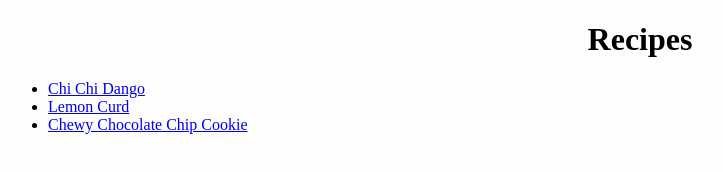
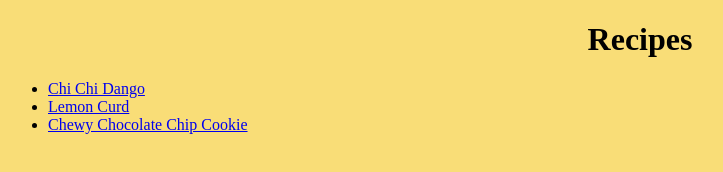
Before and after one commit to with-j7/odin-recipes, a plain HTML site: page index.html in a window 1280 px wide. Shown: the whole page, without its empty margins (0-723 px from the left). Drawn offline with Linux system fonts and the light colour scheme.

Commit message:
body background color

```diff
--- a/index.css
+++ b/index.css
@@ -1,5 +1,5 @@
 body {
-    background-color: rgba(201, 171, 111, 0.02);
+    background-color: rgb(249, 221, 119);
 }
 
 h1{
```
